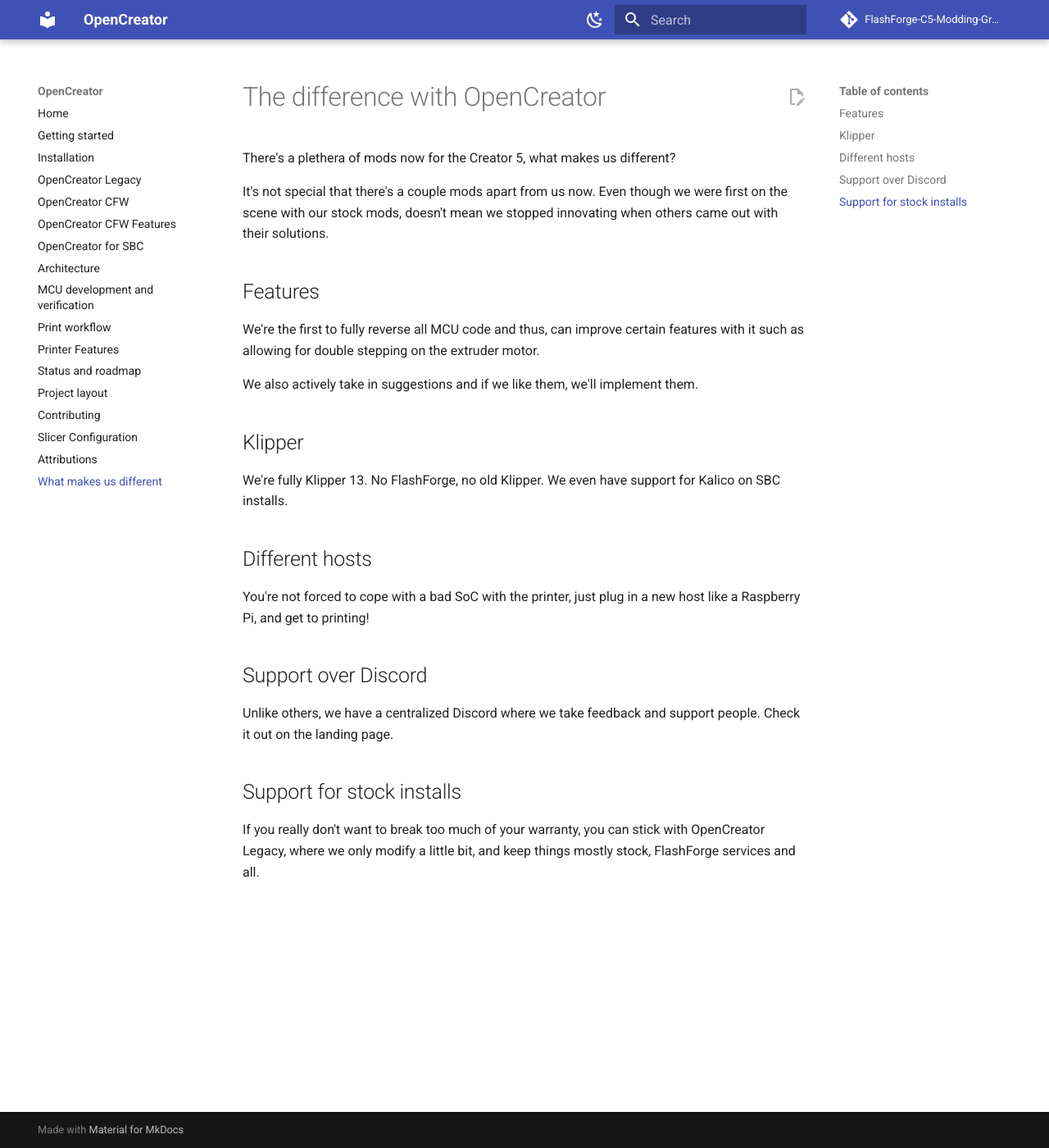
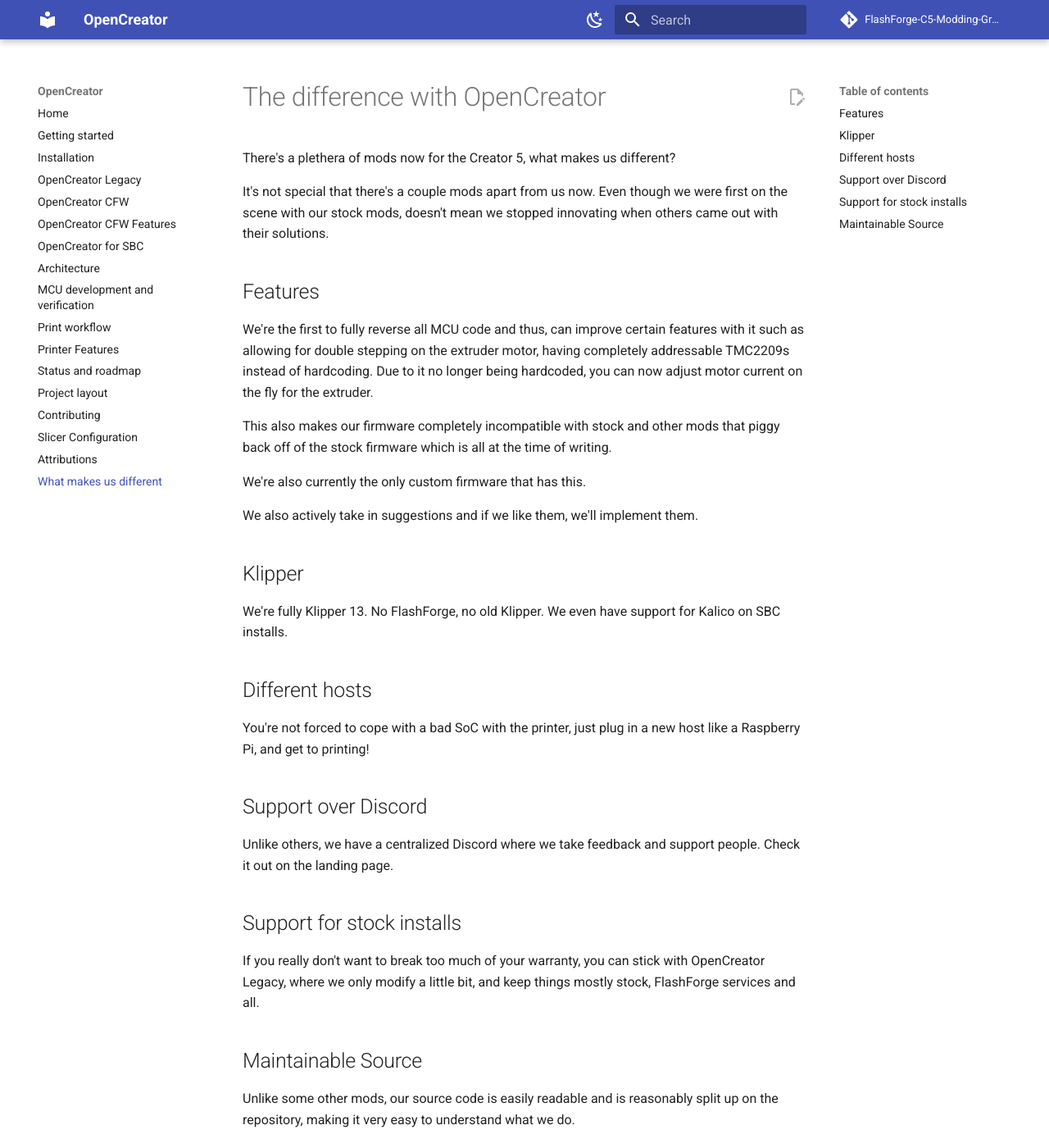
Before and after one commit to FlashForge-C5-Modding-Group/OpenCreator, an MkDocs documentation site: the page built from docs/different.md, in a window 1280 px wide and 1400 px high. Shown: the whole window at 82% size. Built offline with MkDocs 1.6.1 and Material for MkDocs 9.7.7, drawn with Linux system fonts in a browser that asks for light colours; comment, search, counter and statistics services are not loaded.

Commit message:
what makes us different even more

```diff
--- a/docs/different.md
+++ b/docs/different.md
@@ -7,7 +7,14 @@ Even though we were first on the scene with our stock mods, doesn't mean we stop
 ## Features
 We're the first to fully reverse all MCU code and thus, can improve
 certain features with it such as allowing for double stepping on the
-extruder motor.
+extruder motor, having completely addressable TMC2209s instead of hardcoding.
+Due to it no longer being hardcoded, you can now adjust motor current on the fly
+for the extruder.
+
+This also makes our firmware completely incompatible with stock and other mods
+that piggy back off of the stock firmware which is all at the time of writing.
+
+We're also currently the only custom firmware that has this.
 
 We also actively take in suggestions and if we like them, we'll implement them.
 
@@ -24,3 +31,6 @@ Unlike others, we have a centralized Discord where we take feedback and support
 
 ## Support for stock installs
 If you really don't want to break too much of your warranty, you can stick with OpenCreator Legacy, where we only modify a little bit, and keep things mostly stock, FlashForge services and all.
+
+## Maintainable Source
+Unlike some other mods, our source code is easily readable and is reasonably split up on the repository, making it very easy to understand what we do.
```
